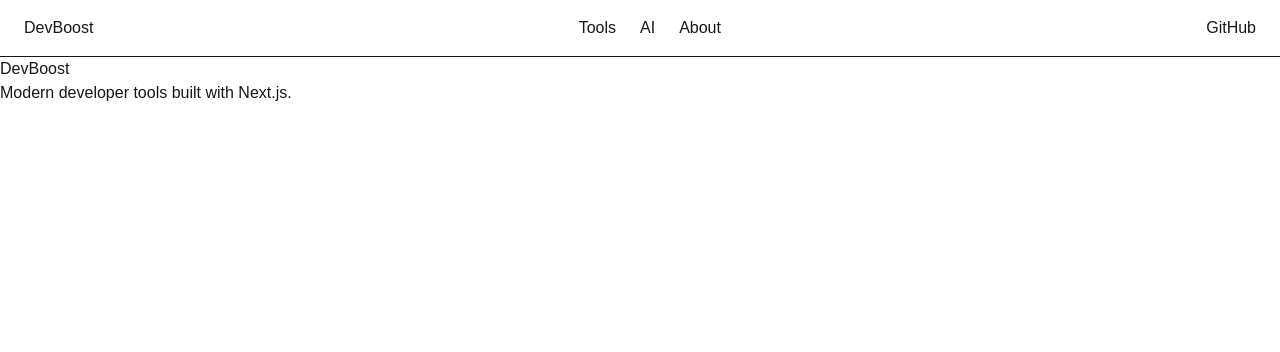
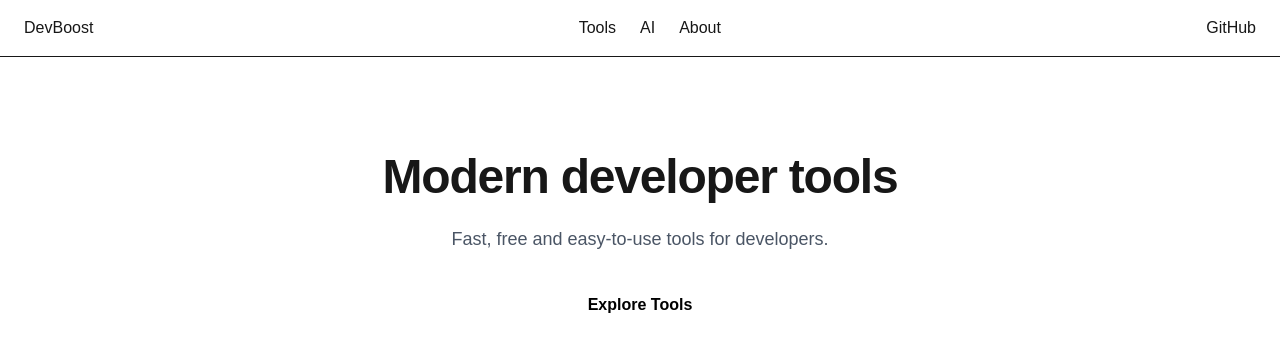
Before and after one commit to micky00x1-beep/devtools-next, a Next.js app: page / in a window 1280 px wide. Shown: the top 352 px of the page. Built offline with nearby package versions, Linux system fonts and the light colour scheme.

Commit message:
feat: add hero and reusable button components

```diff
--- a/src/app/page.tsx
+++ b/src/app/page.tsx
@@ -1,8 +1,9 @@
+import Hero from "@/components/home/Hero";
+
 export default function Home() {
   return (
     <main>
-      <h1>DevBoost</h1>
-      <p>Modern developer tools built with Next.js.</p>
+      <Hero />
     </main>
   );
 }
--- /dev/null
+++ b/src/components/common/Button.tsx
@@ -0,0 +1,17 @@
+import Link from "next/link";
+
+type ButtonProps = {
+  href: string;
+  children: React.ReactNode;
+};
+
+export default function Button({ href, children }: ButtonProps) {
+  return (
+    <Link
+      href={href}
+      className="rounded-lg bg-white px-6 py-3 font-semibold text-black transition hover:bg-gray-200"
+    >
+      {children}
+    </Link>
+  );
+}
--- /dev/null
+++ b/src/components/home/Hero.tsx
@@ -0,0 +1,19 @@
+import Button from "@/components/common/Button";
+
+export default function Hero() {
+  return (
+    <section className="mx-auto flex max-w-5xl flex-col items-center px-6 py-24 text-center">
+      <h1 className="text-5xl font-bold tracking-tight">
+        Modern developer tools
+      </h1>
+
+      <p className="mt-6 max-w-2xl text-lg text-gray-600 dark:text-gray-400">
+        Fast, free and easy-to-use tools for developers.
+      </p>
+
+      <div className="mt-10">
+        <Button href="/tools">Explore Tools</Button>
+      </div>
+    </section>
+  );
+}
```
